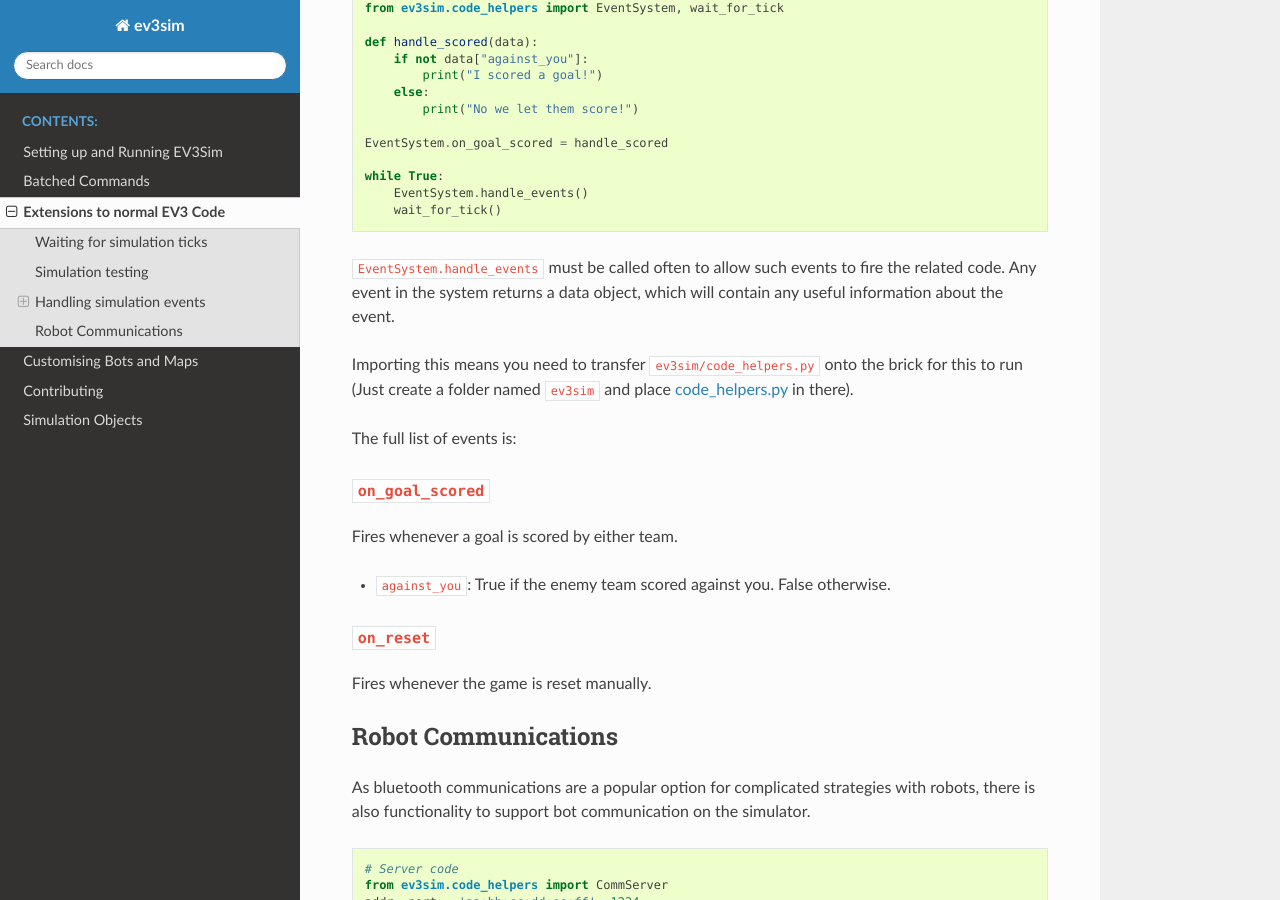
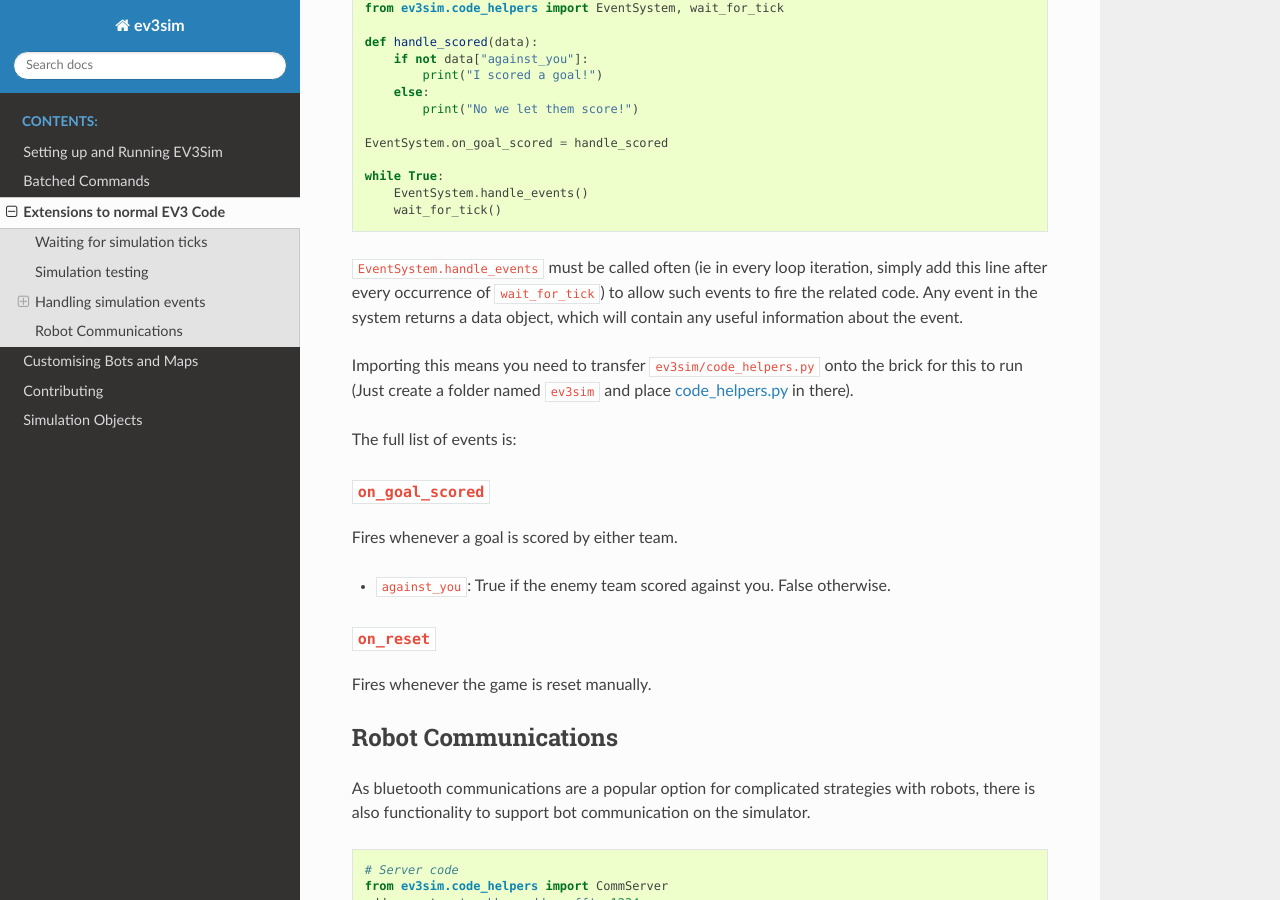
Before and after one commit to MelbourneHighSchoolRobotics/ev3sim, a Sphinx documentation site: the page built from docs/ev3_extensions.rst, in a window 1280 px wide and 900 px high, scrolled down 1266 px. Built offline with Sphinx 7.4.7 and the Read the Docs theme 2.0.0, drawn with Linux system fonts in a browser that asks for light colours.

Commit message:
Update ev3_extensions.rst

```diff
--- a/docs/ev3_extensions.rst
+++ b/docs/ev3_extensions.rst
@@ -64,7 +64,7 @@ To handle such events you can use the code helpers EventSystem:
         EventSystem.handle_events()
         wait_for_tick()
 
-``EventSystem.handle_events`` must be called often to allow such events to fire the related code. Any event in the system returns a data object, which will contain any useful information about the event.
+``EventSystem.handle_events`` must be called often (ie in every loop iteration, simply add this line after every occurrence of ``wait_for_tick``) to allow such events to fire the related code. Any event in the system returns a data object, which will contain any useful information about the event.
 
 Importing this means you need to transfer ``ev3sim/code_helpers.py`` onto the brick for this to run (Just create a folder named ``ev3sim`` and place `code_helpers.py`_ in there).
 
```
